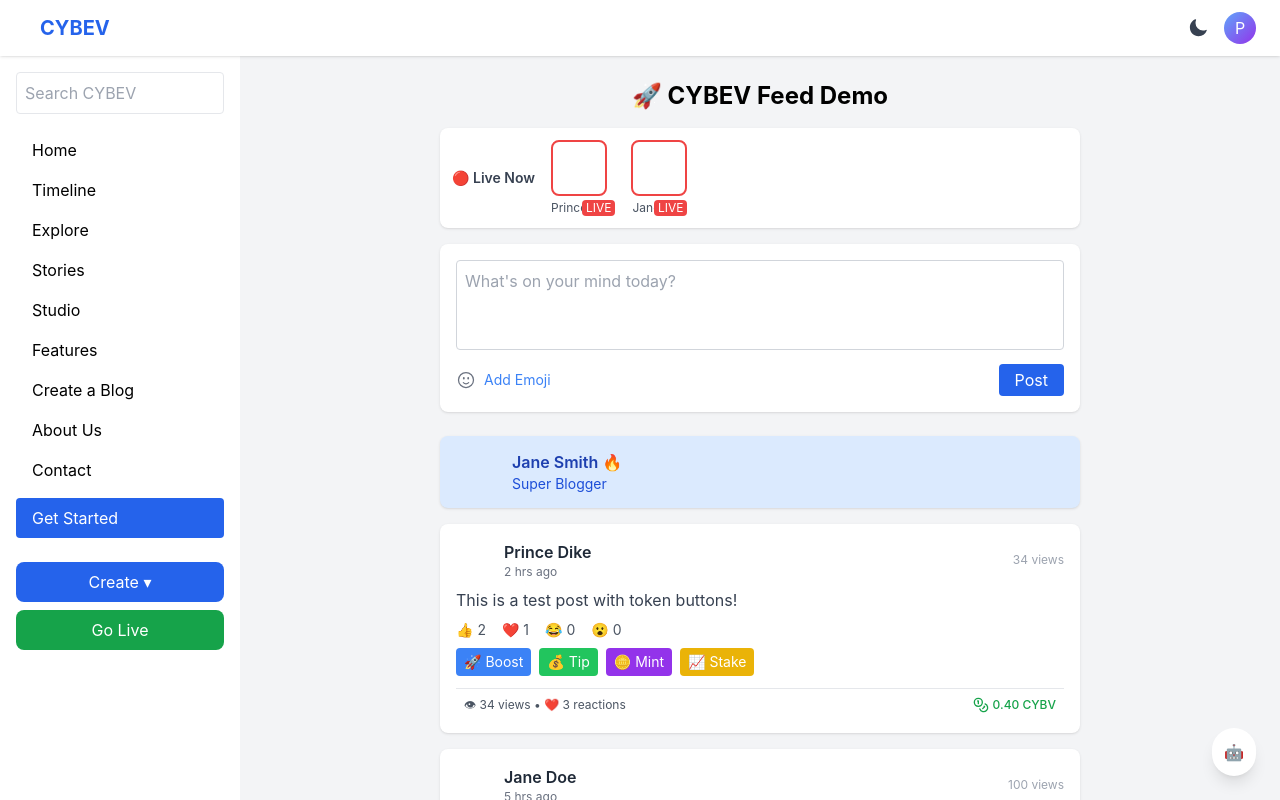
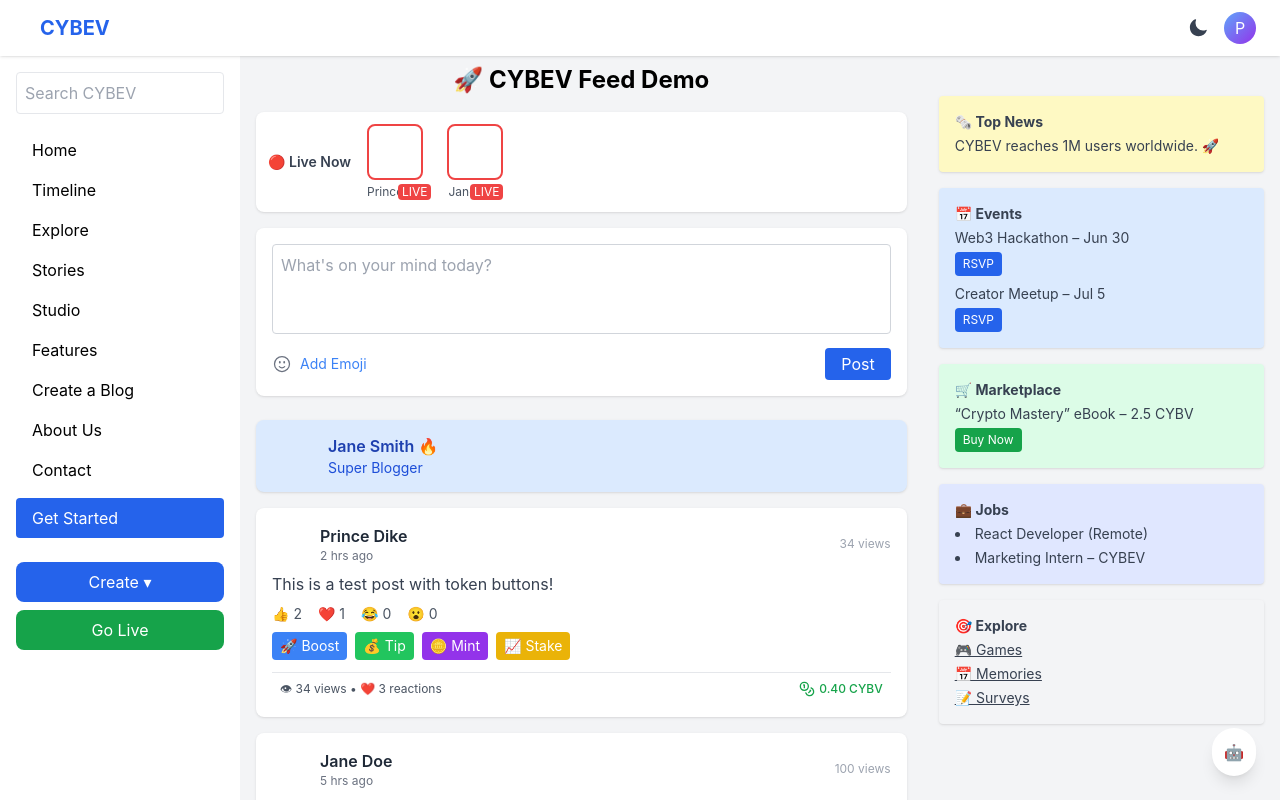
Before and after one commit to cybev1/cybev-frontend, a Next.js app: page /feed in a window 1280 px wide. Built offline with nearby package versions, Linux system fonts and the light colour scheme.

Commit message:
Add files via upload

```diff
--- a/pages/feed.jsx
+++ b/pages/feed.jsx
@@ -1,3 +1,4 @@
+
 import React from 'react';
 import PostCard from '@/components/social/PostCard';
 import CyBevBotWidget from '@/components/social/CyBevBotWidget';
@@ -6,6 +7,7 @@ import PostComposer from '@/components/social/PostComposer';
 import SuperBloggerCard from '@/components/social/SuperBloggerCard';
 import SuggestedFollowers from '@/components/social/SuggestedFollowers';
 import SponsoredAd from '@/components/social/SponsoredAd';
+import RightSidebarCards from '@/components/social/RightSidebarCards';
 
 export default function Feed() {
   const dummyPosts = [
@@ -27,24 +29,25 @@ export default function Feed() {
     },
     {
       id: 3,
-      userName: 'John Snow',
+      userName: 'Alex Smith',
       avatar: '/default-avatar.png',
       time: '1 day ago',
-      content: 'The minting system is live now! 🪙',
-      likes: 8,
+      content: 'Exploring the future of Web3 and social platforms!',
+      likes: 7,
     },
     {
       id: 4,
-      userName: 'Ada Lovelace',
+      userName: 'Rachel Green',
       avatar: '/default-avatar.png',
-      time: '2 days ago',
-      content: 'CYBEV staking just got upgraded! 📈',
+      time: '3 days ago',
+      content: 'Check out my latest video on staking!',
       likes: 5,
     },
   ];
 
   return (
-    <div className="p-4 max-w-2xl mx-auto relative">
+    <div className="flex flex-col lg:flex-row lg:space-x-8 px-4">
+      <div className="lg:w-2/3 mx-auto">
         <h1 className="text-2xl font-bold mb-4 text-center">🚀 CYBEV Feed Demo</h1>
         <LiveNowStrip />
         <PostComposer />
@@ -60,5 +63,10 @@ export default function Feed() {
         <SuggestedFollowers />
         <CyBevBotWidget />
       </div>
+
+      <div className="lg:w-1/3 mt-8 lg:mt-0 hidden lg:block">
+        <RightSidebarCards />
+      </div>
+    </div>
   );
 }
```
Lines whose indentation alone changed are shown as unchanged.
